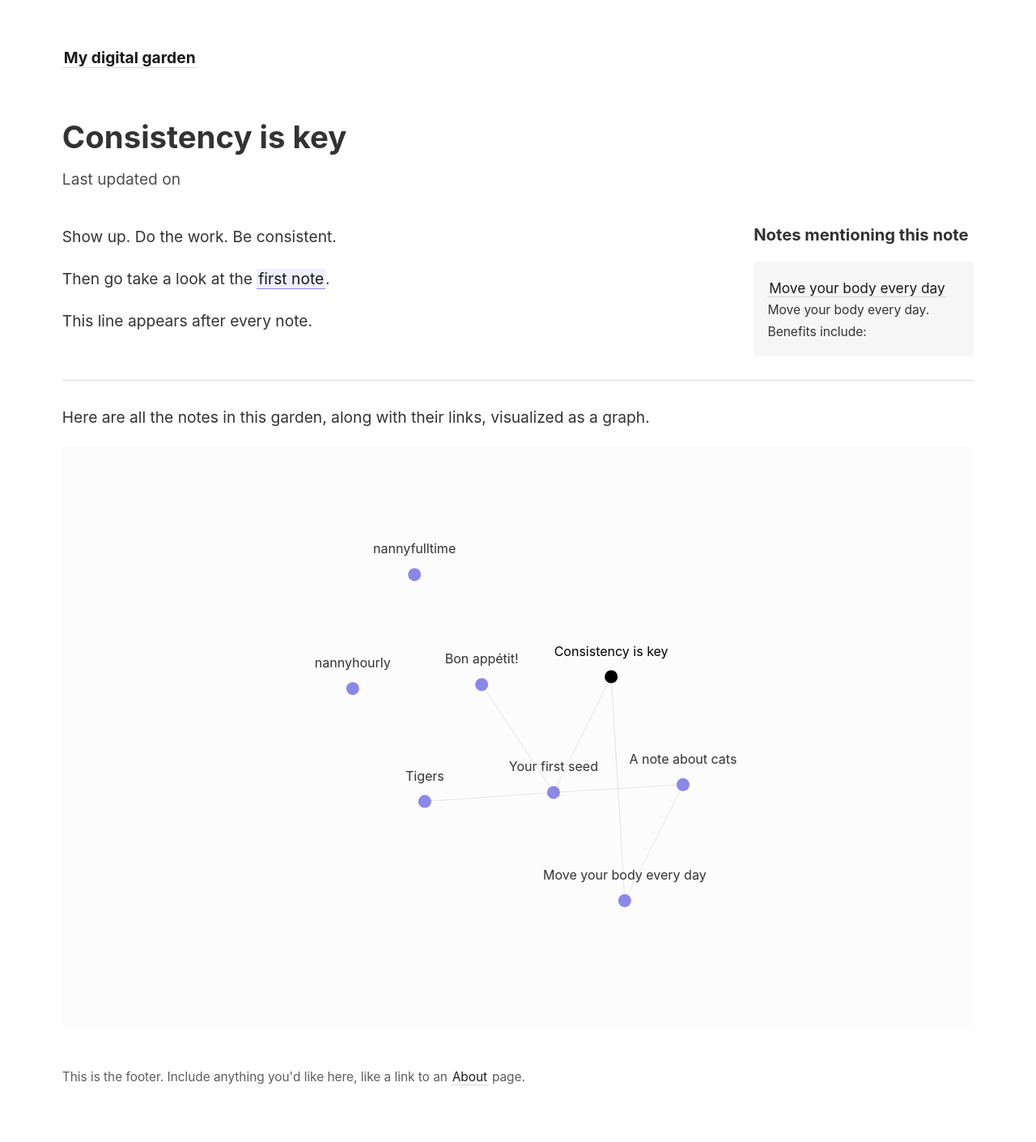
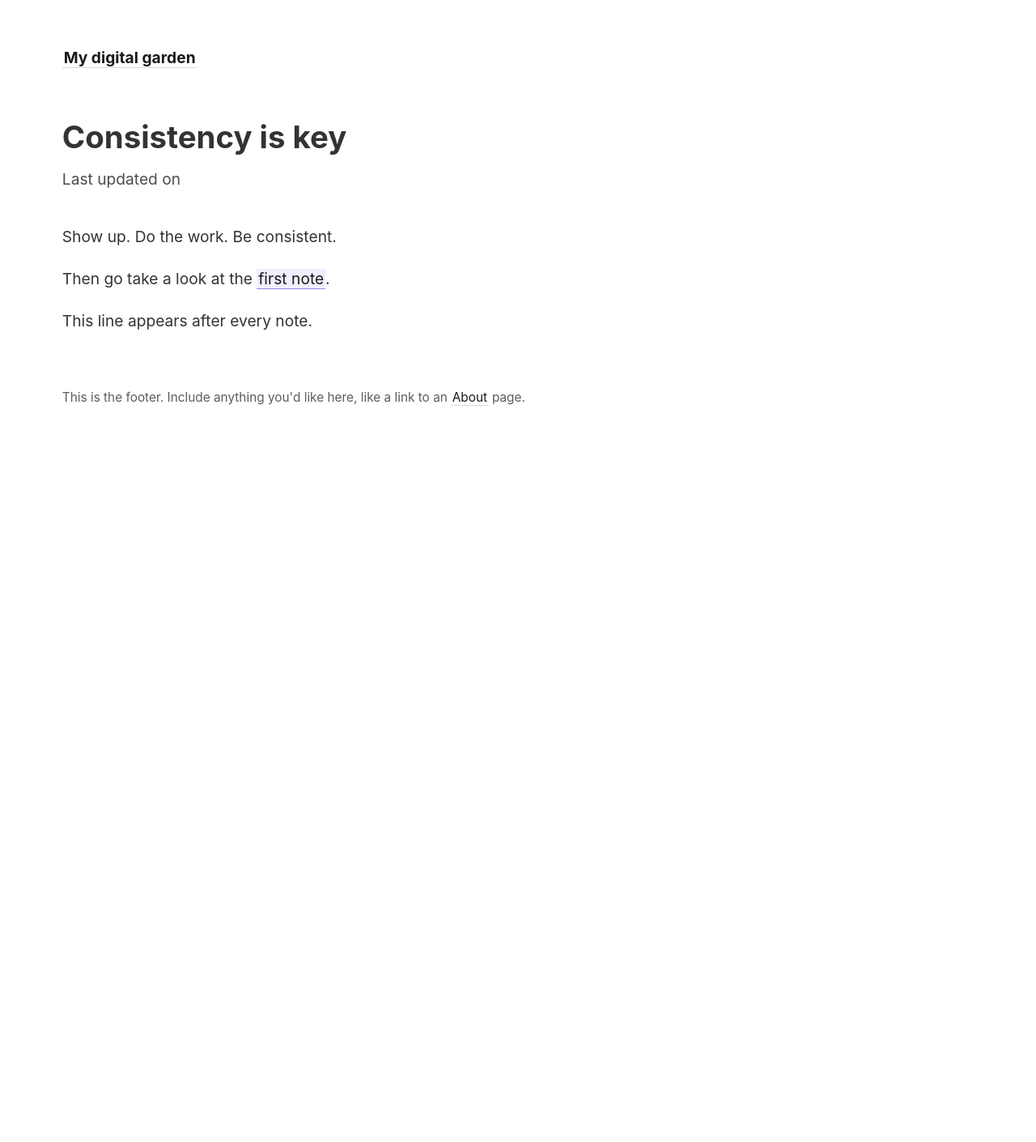
Before and after one commit to ivanchopyk/turbotlyva.agency, a Jekyll site: the page built from _notes/consistency.md, in a window 1280 px wide. Shown: the whole page at 81% size. Built offline with Jekyll 4.4.1, drawn with Linux system fonts in a browser that asks for light colours; after the commit the page ends 900 px from its top, so only the background shows below that.

Commit message:
Update note.html

```diff
--- a/_layouts/note.html
+++ b/_layouts/note.html
@@ -17,31 +17,5 @@ layout: default
       <p>This line appears after every note.</p>
     </content>
 
-    <side style="font-size: 0.9em">
-      <h3 style="margin-bottom: 1em">Notes mentioning this note</h3>
-      {% if page.backlinks.size > 0 %}
-      <div style="display: grid; grid-gap: 1em; grid-template-columns: repeat(1fr);">
-      {% for backlink in page.backlinks %}
-        <div class="backlink-box">
-        <a class="internal-link" href="{{ site.baseurl }}{{ backlink.url }}{%- if site.use_html_extension -%}.html{%- endif -%}">{{ backlink.title }}</a><br>
-        <div style="font-size: 0.9em">{{ backlink.excerpt | strip_html | truncatewords: 20 }}</div>
-        </div>
-      {% endfor %}
-      </div>
-      {% else %}
-
-      <div style="font-size: 0.9em">
-        <p>
-          There are no notes linking to this note.
-        </p>
-      </div>
-      {% endif %}
-    </side>
   </div>
 </article>
-
-<hr>
-
-<p>Here are all the notes in this garden, along with their links, visualized as a graph.</p>
-
-{% include notes_graph.html %}
```
